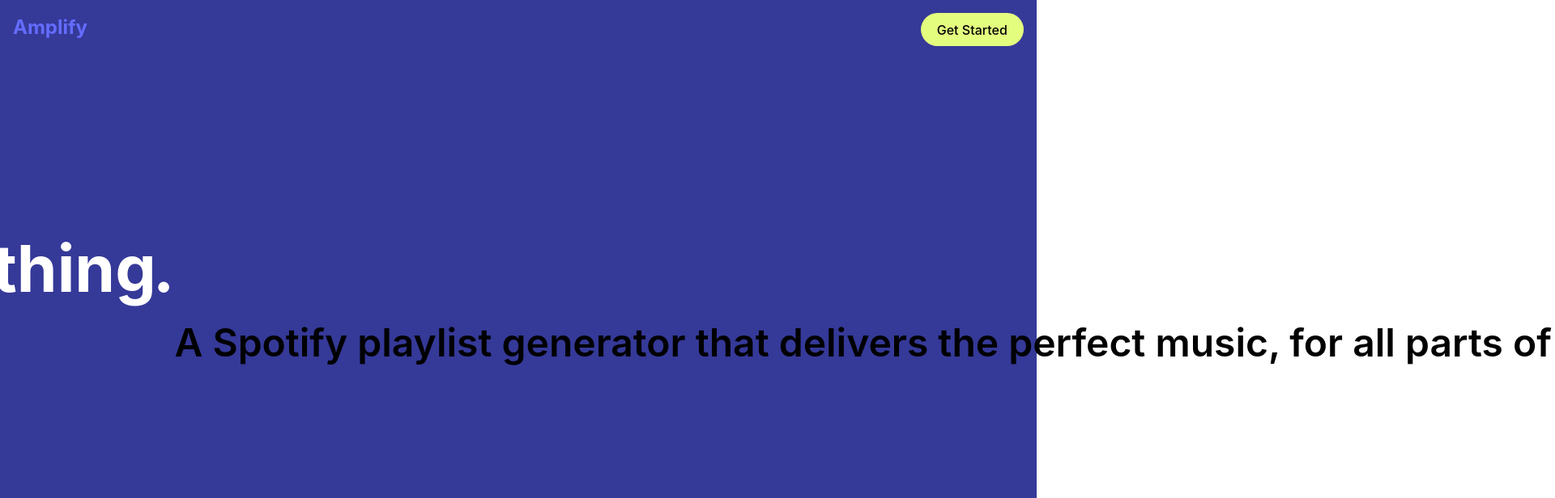
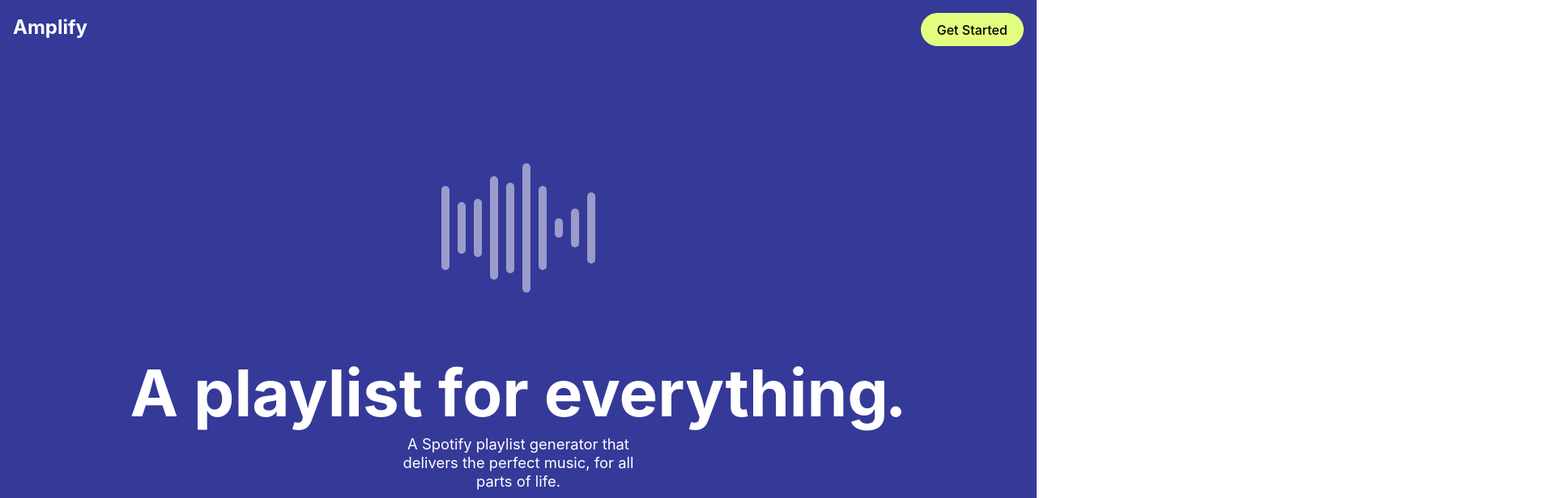
Before and after one commit to cs0320-f23/term-project-thuang49-eswhang-syu66, a React (Vite) app in the folder front/: page / in a window 1280 px wide. Shown: the top 616 px of the page at 81% size, 1920 px wide, since content can reach past the window. Built offline with nearby package versions, Linux system fonts and the light colour scheme.

Commit message:
feat: finished styling feats

```diff
--- a/front/src/css/App.css
+++ b/front/src/css/App.css
@@ -32,6 +32,13 @@
 nav {
   height: 2em;
   margin-bottom: 1em;
+}
+
+nav a#logo h2,
+nav a#logo {
+  color: white;
+  width: max-content;
+  display: flex;
 }
 
 .content {
--- a/front/src/css/FeatsPage.css
+++ b/front/src/css/FeatsPage.css
@@ -1,18 +1,29 @@
 .continue-button {
-  background-color: #fffdce;
+  background-color: rgba(255, 255, 255, 0.5);
+  opacity: 50%;
+  pointer-events: none;
 }
 
-.content {
-  height: calc(100vh - 5em);
-  flex-direction: row;
-  padding: 2.5em;
+.continue-button.toggle {
+  background-color: #fffdce;
+  opacity: 100%;
+  pointer-events: all;
 }
 
-.content div {
+.feats-content {
+  height: calc(100vh - 5em);
+  padding: 2.5em;
+  display: flex;
+  align-items: center;
+  justify-content: center;
+  width: 100%;
+}
+
+.feats-content div {
   display: flex;
 }
 
-h3 {
+.feats-content h3 {
   font-size: 3em;
   width: fit-content;
   text-wrap: nowrap;
--- a/front/src/pages/FeatsPage.tsx
+++ b/front/src/pages/FeatsPage.tsx
@@ -8,6 +8,7 @@
   setFeatNames: React.Dispatch<React.SetStateAction<string[]>>;
 }
 export function FeatsPage(props: sharedProps) {
+  const { featNames } = props;
   const paramNames: string[] = [
     "Acousticness",
     "Danceability",
@@ -23,21 +24,42 @@
 
   useEffect(() => {
     document.body.style.backgroundColor = "#C2C4F7";
+    const logo: HTMLElement | null = document.querySelector("a#logo h2");
+    if (logo) {
+      logo.style.color = "black";
+    }
   }, []);
+
+  useEffect(() => {
+    const continueButton = document.getElementById("continue-button");
+    if (featNames.length > 0) {
+      if (continueButton) {
+        continueButton.classList.add("toggle");
+      }
+    } else {
+      if (continueButton) {
+        continueButton.classList.remove("toggle");
+      }
+    }
+  }, [featNames]);
   return (
     <>
       <body>
         <main className="container-fluid">
           <nav className="row flex-nowrap">
-            <a href="/">
+            <a id="logo" href="/">
               <h2>Amplify</h2>
             </a>
-            <button className="continue-button" onClick={() => nav("/seeds")}>
+            <button
+              className="continue-button"
+              id="continue-button"
+              onClick={() => nav("/seeds")}
+            >
               {" "}
               Continue{" "}
             </button>
           </nav>
-          <div className="content">
+          <div className="feats-content">
             <h3>Select parameters</h3>
             <div className="params">
               {paramNames.map((p) => (
--- a/front/src/pages/HomePage.tsx
+++ b/front/src/pages/HomePage.tsx
@@ -131,7 +131,7 @@
       <body>
         <main className="container-fluid">
           <nav className="row flex-nowrap">
-            <a href = "/">
+            <a id="logo" href="/">
               <h2>Amplify</h2>
             </a>
             <InitialAuth />
```
Also changed, not shown: front/src/main.tsx (+7 -7 lines).
